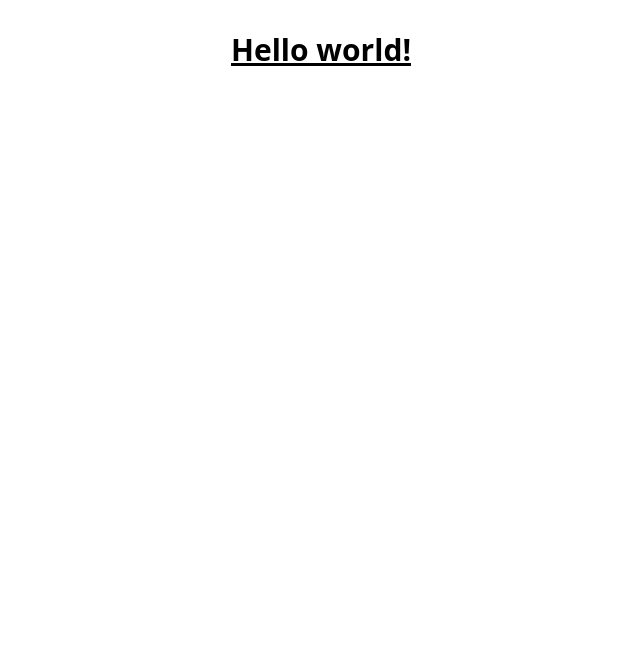
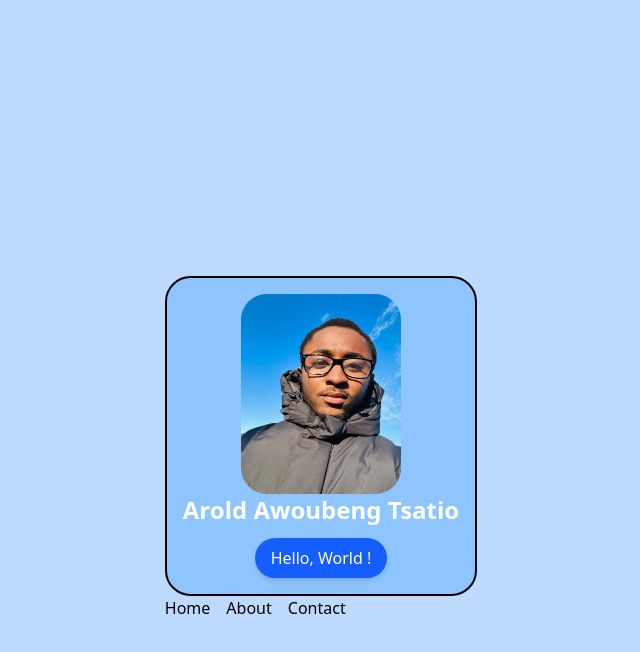
Before and after one commit to aroldtsatio/Portfolio, a React (Vite) app: page / in a window 1280 px wide. Shown: the top 652 px of the page, without its empty margins (319-959 px from the left). Built offline with nearby package versions, Linux system fonts and the light colour scheme; the HTML template or start-up script is replaced by a standard one.

Commit message:
ProfiCard

```diff
--- a/index.html
+++ b/index.html
@@ -9,6 +9,5 @@
   <body>
     <div id="root"></div>
     <script type="module" src="/src/main.jsx"></script>
-
   </body>
 </html>
--- a/src/App.jsx
+++ b/src/App.jsx
@@ -1,15 +1,16 @@
 import './App.css';
 import React from 'react';
+import Header from './components/Header';
 
 function App() {
   console.log("App.jsx");
 
   return (
-   <div>
-      <h1 className="text-3xl font-bold underline">
-        Hello world!
-      </h1>
-    </div>
+   <div className='min-h-screen flex flex-col items-center justify-center bg-blue-700"'>
+    <Header />
+    <body className="bg-blue-200 p-4 rounded-lg shadow-md"></body>
+   </div>
+
   );
 }
 
--- /dev/null
+++ b/src/components/Header.jsx
@@ -0,0 +1,25 @@
+import React from "react";
+
+export default function Header() {
+    console.log("Header.jsx");
+
+    return (
+        <div>
+           <header className="bg-blue-300 rounded-[2vw] border-2 border-black  text-white p-4 flex flex-col items-center">
+             <img src="\src\assets\Profil.jpg" alt="Logo" className="h-50 w-40 rounded-[2vw]" />
+            <h1 className="text-2xl font-bold ">Arold Awoubeng Tsatio</h1>
+            <button className="bg-blue-600 px-4 py-2 mt-3 rounded-full shadow-md hover:ring-4 hover:ring-white/50 transition-all duration-300 ease-in-out"> Hello, World !
+            </button>
+
+
+          </header>
+        <nav>
+            <ul className="flex space-x-4">
+            <li><a href="#" className="hover:text-gray-400">Home</a></li>
+            <li><a href="#" className="hover:text-gray-400">About</a></li>
+            <li><a href="#" className="hover:text-gray-400">Contact</a></li>
+            </ul>
+        </nav>
+        </div>
+    );
+    }
```
Also changed, not shown: src/assets/Profil.jpg (added).
